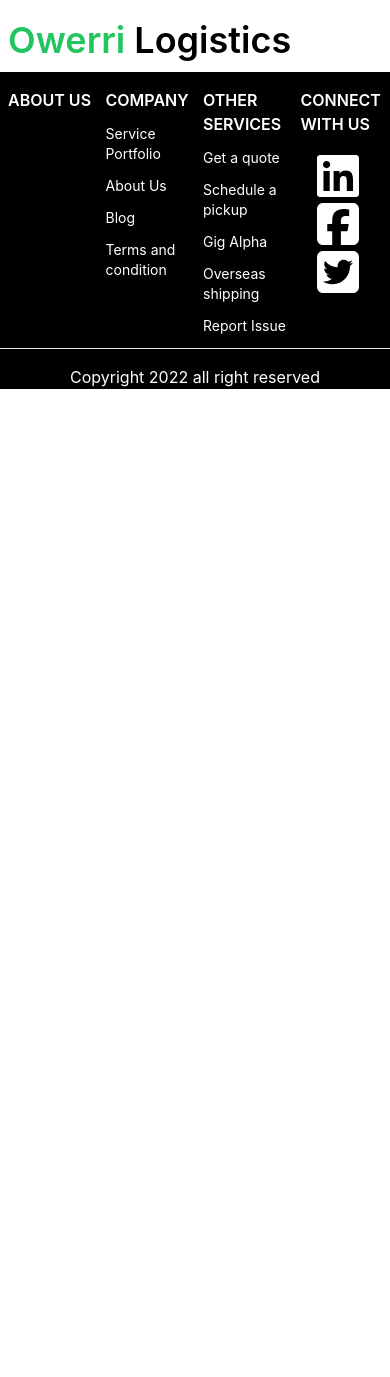
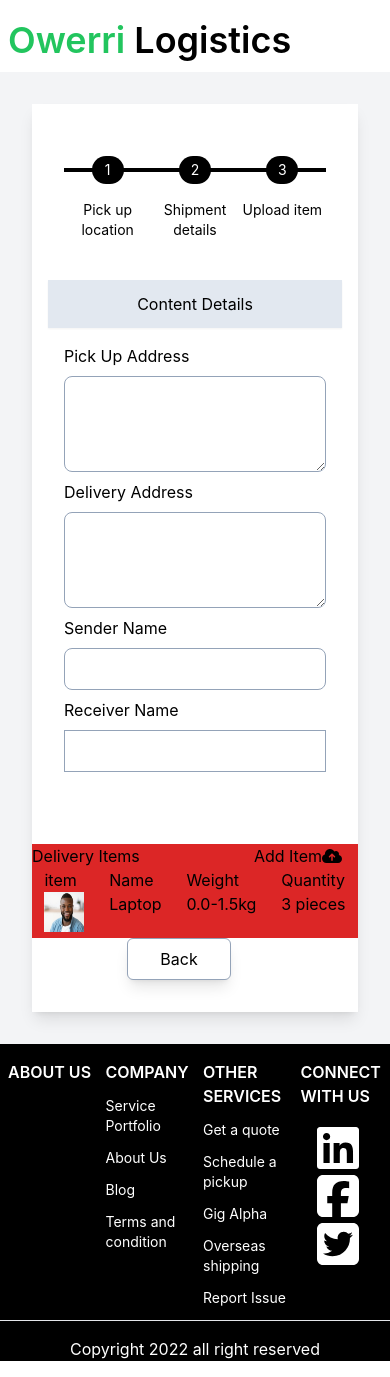
Before and after one commit to TruthTheDeveloper/Owerri-logistics, a Next.js app: page /select/1/review in a window 390 px wide. Before the commit the page ends 844 px from the top, so only its background shows below. Built offline with nearby package versions, Linux system fonts and the light colour scheme.

Commit message:
first commit

```diff
--- a/components/AddItems.tsx
+++ b/components/AddItems.tsx
@@ -1,7 +1,8 @@
 import type {NextPage} from 'next';
 import Image from 'next/image';
 import blackMan from '../public/assets/blackMan.png'
-import Link from 'next/link'
+import Link from 'next/link';
+import VechicleHeader from './PageComponents/VechicleHeaders';
 import { useRouter } from 'next/router';
 import { faTrash } from '@fortawesome/free-solid-svg-icons';
 import { faCloudUpload } from '@fortawesome/free-solid-svg-icons';
@@ -13,15 +14,29 @@ const AddItems: NextPage = () => {
     const router = useRouter()
     const { ride } = router.query
 
+    let rideRoute = null;
+
+    if(ride === 'motorbike'){
+        rideRoute = <Link href="/select/motorbike/review">
+                        <button className="bg-green-400 rounded-md flex  mx-auto text-white  px-16 py-2">Proceed</button>
+                    </Link>
+    }else if(ride === 'car'){
+        rideRoute = <Link href="/select/car/review">
+                        <button className="bg-green-400 rounded-md flex  mx-auto text-white  px-16 py-2">Proceed</button>
+                    </Link>
+    }else if(ride === 'van'){
+        rideRoute = <Link href="/select/van/review">
+                        <button className="bg-green-400 rounded-md flex  mx-auto text-white  px-16 py-2">Proceed</button>
+                    </Link>
+    }else if(ride === 'truck'){
+        rideRoute = <Link href="/select/truck/review">
+                        <button className="bg-green-400 rounded-md flex  mx-auto text-white  px-16 py-2">Proceed</button>
+                    </Link>
+    }
+
     return (
         <div style={{background:'#F3F4F6'}} className="overflow-hidden">
-            <div  className="text-center my-8 hidden lg:block">
-                <h1 className="text-xl font-semibold py-2">We are excited to serve you!</h1>
-                <p>Owerri logistics is your on demand delivery companion, it is specialy built for fast and reliable pick-up/delivery service</p>
-                <p>Owerri logistics is your most convenient means of sending items within and across cities, owerri logistics</p>
-                <p>Owerri logistics eliminates the nedd to leave your home or comfort zone, trying to dispatch items</p>
-            </div>
-
+            <VechicleHeader/>
             <div className="bg-white mx-8 sm:mx-16 md:mx-24 lg:mx-36 xl:mx-44 2x:56 my-8 shadow-lg pt-16">
                 <div className="flex px-8 sm:px-24">
                     <div className="basis-1/3">
@@ -68,7 +83,7 @@ const AddItems: NextPage = () => {
                 </div>
                 <div className="flex justify-center">
                         <div className="pb-8 mx-4">
-                            <button className="bg-green-400 rounded-md flex  mx-auto text-white  px-16 py-2">Proceed</button>
+                            {rideRoute}
                         </div>
                 </div>
             </div>
--- a/components/ReviewItem.tsx
+++ b/components/ReviewItem.tsx
@@ -1,9 +1,125 @@
 import type {NextPage} from 'next';
+import VechicleHeader from './PageComponents/VechicleHeaders';
+import Link from 'next/link';
+import { useRouter } from 'next/router';
+import Image from 'next/image';
+import BlackMan from '../public/assets/blackman.png'
+import { faCloudUpload } from '@fortawesome/free-solid-svg-icons';
+import { FontAwesomeIcon } from '@fortawesome/react-fontawesome';
 
 const ReviewItem:NextPage = () => {
-    return <div>
+    const router = useRouter()
+    const { ride } = router.query
 
-    </div>
+    let rideRoute = null;
+
+    if(ride === 'motorbike'){
+        rideRoute = <Link href="motorbike/shipment">
+                        <button className="bg-green-400  rounded-md flex  mx-auto text-white px-8 py-2">Next</button>
+                    </Link>
+    }else if(ride === 'car'){
+        rideRoute = <Link href="car/shipment">
+                        <button className="bg-green-400  rounded-md flex  mx-auto text-white px-8 py-2">Next</button>
+                    </Link>
+    }else if(ride === 'van'){
+        rideRoute = <Link href="van/shipment">
+                        <button className="bg-green-400  rounded-md flex  mx-auto text-white px-8 py-2">Next</button>
+                    </Link>
+    }else if(ride === 'truck'){
+        rideRoute = <Link href="truck/shipment">
+                        <button className="bg-green-400  rounded-md flex  mx-auto text-white px-8 py-2">Next</button>
+                    </Link>
+    }
+
+    return (
+        <div style={{background:'#F3F4F6'}} className="overflow-hidden">
+            <VechicleHeader/>
+            <div className="bg-white mx-8 sm:mx-16 md:mx-24 lg:mx-36 xl:mx-44 2x:56 my-8 shadow-lg pt-16">
+                <div className="flex px-8 sm:px-24">
+                    <div className="basis-1/3">
+                        <div className="border-t-4 border-black">
+                            <div style={{marginTop:'-1rem'}} className=" mx-auto py-1 w-8 bg-black text-white   rounded-full  text-center text-sm">1</div>
+                        </div>
+                        <h1 className="text-sm text-center my-4">Pick up location</h1>
+                    </div>
+                    <div className="basis-1/3 border-t-4 border-black ">
+                        <div style={{marginTop:'-1rem'}} className=" mx-auto py-1 w-8 bg-black text-white   z-10 rounded-full  text-center text-sm">2</div>
+                        <h1 className="text-sm text-center my-4">Shipment details</h1>
+                    </div>
+                    <div className="basis-1/3 border-t-4 border-black">
+                        <div style={{marginTop:'-1rem'}} className=" mx-auto py-1 w-8    z-10 rounded-full bg-black text-white text-center text-sm">
+                            3
+                        </div>
+                        <h1 className="text-sm text-center my-4">Upload item</h1>
+                    </div>
+                </div>
+                <div className="sm:mx-16 md:mx-24 lg:mx-32 xl:mx-44 2xl:56">
+                    <div className="mx-4 my-6 pb-10">
+                    <div className="text-center py-3 bg-slate-200 shadow-sm lg:mx-14 xl:mx-24 2xl:mx-36"><h1>Content Details</h1></div>
+                    <div className=" mx-4 my-2">
+                            <div className="flex flex-col lg:mx-14 xl:mx-24 2xl:mx-36">
+                                <label className="py-2">Pick Up Address</label>
+                                <textarea className="h-24 py-2 pl-2  rounded-lg outline-none border-slate-400 border" />
+                            </div>
+                            <div className="flex flex-col lg:mx-14 xl:mx-24 2xl:mx-36">
+                                <label className="py-2">Delivery Address</label>
+                                <textarea className="h-24 py-2 pl-2  rounded-lg outline-none  border-slate-400 border" />
+                            </div>
+                            <div className="flex flex-col lg:mx-14 xl:mx-24 2xl:mx-36">
+                                <label className="py-2">Sender Name</label>
+                                <input className="py-2 pl-2 rounded-lg  border-slate-400 border" />
+                            </div>
+                            <div className="flex flex-col lg:mx-14 xl:mx-24 2xl:mx-36">
+                                <label className="py-2">Receiver Name</label>
+                                <input className="py-2 pl-2 outline-none pl-2rounded-lg  border-slate-400 border" />
+                            </div>
+                        </div>
+                    </div>
+                    <div className="bg-red-600">
+                        <div className="flex justify-between">
+                            <h1>Delivery Items</h1>
+                           <div className="flex mr-4">
+                            <p>Add Item</p>
+                            <span><FontAwesomeIcon icon={faCloudUpload}/></span>
+                           </div>
+                        </div>
+                        <div className="flex">
+                            <div className="mx-auto">
+                                <p>item</p>
+                                <Image
+                                src={BlackMan}
+                                width={40}
+                                height={40}
+                                alt="text"
+                                />
+                            </div>
+                            <div className="mx-auto">
+                                <p>Name</p>
+                                <p>Laptop</p>
+                            </div>
+                            <div className="mx-auto">
+                                <p>Weight</p>
+                                <p>0.0-1.5kg</p>
+                            </div>
+                            <div className="mx-auto">
+                                <p>Quantity</p>
+                                <p>3 pieces</p>
+                            </div>
+                        </div>
+                    </div>
+                    <div className="flex justify-center">
+                            <div className="pb-8 mx-4">
+                                <button className="bg-white rounded-md flex  mx-auto shadow-lg border border-slate-400 px-8 py-2">Back</button>
+                            </div>
+                            <div className="pb-8 mx-4">
+                                {rideRoute}
+                            </div>
+                    </div>
+                </div>
+            </div>
+        </div>
+
+    )
 }
 
 export default ReviewItem
--- a/components/ShipmentMethod.tsx
+++ b/components/ShipmentMethod.tsx
@@ -1,6 +1,7 @@
 import type {NextPage} from 'next';
 import Link from 'next/link'
 import { useRouter } from 'next/router'
+import VechicleHeader from './PageComponents/VechicleHeaders';
 
 
 const ShipmentMethod: NextPage = () => {
@@ -29,12 +30,7 @@ const ShipmentMethod: NextPage = () => {
 
     return (
         <div style={{background:'#F3F4F6'}} className="overflow-hidden">
-            <div  className="text-center my-8 hidden lg:block">
-                <h1 className="text-xl font-semibold py-2">We are excited to serve you!</h1>
-                <p>Owerri logistics is your on demand delivery companion, it is specialy built for fast and reliable pick-up/delivery service</p>
-                <p>Owerri logistics is your most convenient means of sending items within and across cities, owerri logistics</p>
-                <p>Owerri logistics eliminates the nedd to leave your home or comfort zone, trying to dispatch items</p>
-            </div>
+            <VechicleHeader/>
 
             <div className="bg-white mx-8 sm:mx-16 md:mx-24 lg:mx-36 xl:mx-44 2x:56 my-8 shadow-lg pt-16">
                 <div className="flex px-8 sm:px-24">
--- a/components/UploadPage.tsx
+++ b/components/UploadPage.tsx
@@ -3,6 +3,8 @@ import Link from 'next/link';
 import { useRouter } from 'next/router';
 import { faCloud } from '@fortawesome/free-solid-svg-icons';
 import { FontAwesomeIcon } from '@fortawesome/react-fontawesome';
+import VechicleHeader from './PageComponents/VechicleHeaders';
+
 
 const UploadPage:NextPage = () => {
     const router = useRouter()
@@ -30,13 +32,7 @@ const UploadPage:NextPage = () => {
 
     return (
         <div style={{background:'#F3F4F6'}} className="overflow-hidden">
-            <div  className="text-center my-8 hidden lg:block">
-                <h1 className="text-xl font-semibold py-2">We are excited to serve you!</h1>
-                <p>Owerri logistics is your on demand delivery companion, it is specialy built for fast and reliable pick-up/delivery service</p>
-                <p>Owerri logistics is your most convenient means of sending items within and across cities, owerri logistics</p>
-                <p>Owerri logistics eliminates the nedd to leave your home or comfort zone, trying to dispatch items</p>
-            </div>
-
+            <VechicleHeader/>
             <div className="bg-white mx-8 sm:mx-16 md:mx-24 lg:mx-36 xl:mx-44 2x:56 my-8 shadow-lg pt-16">
                 <div className="flex px-8 sm:px-24">
                     <div className="basis-1/3">
--- a/pages/select/[ride]/review/index.tsx
+++ b/pages/select/[ride]/review/index.tsx
@@ -1,10 +1,11 @@
 import type {NextPage} from "next";
 import Layout from '../../../../components/Layout/Layout';
+import ReviewItem from "../../../../components/ReviewItem";
 
 const Review:NextPage = () => {
     return (
         <Layout>
-
+            <ReviewItem/>
         </Layout>
     )
 }
```
